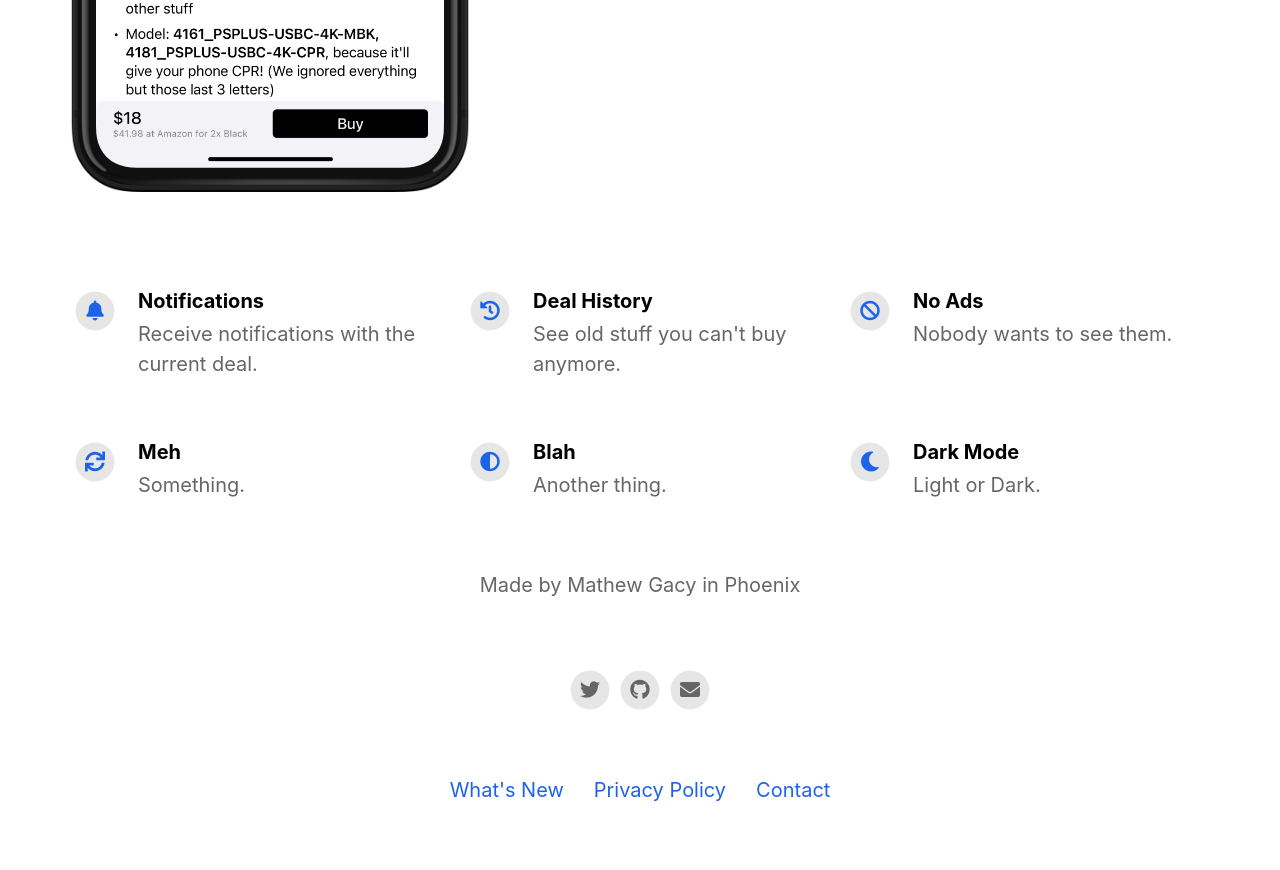
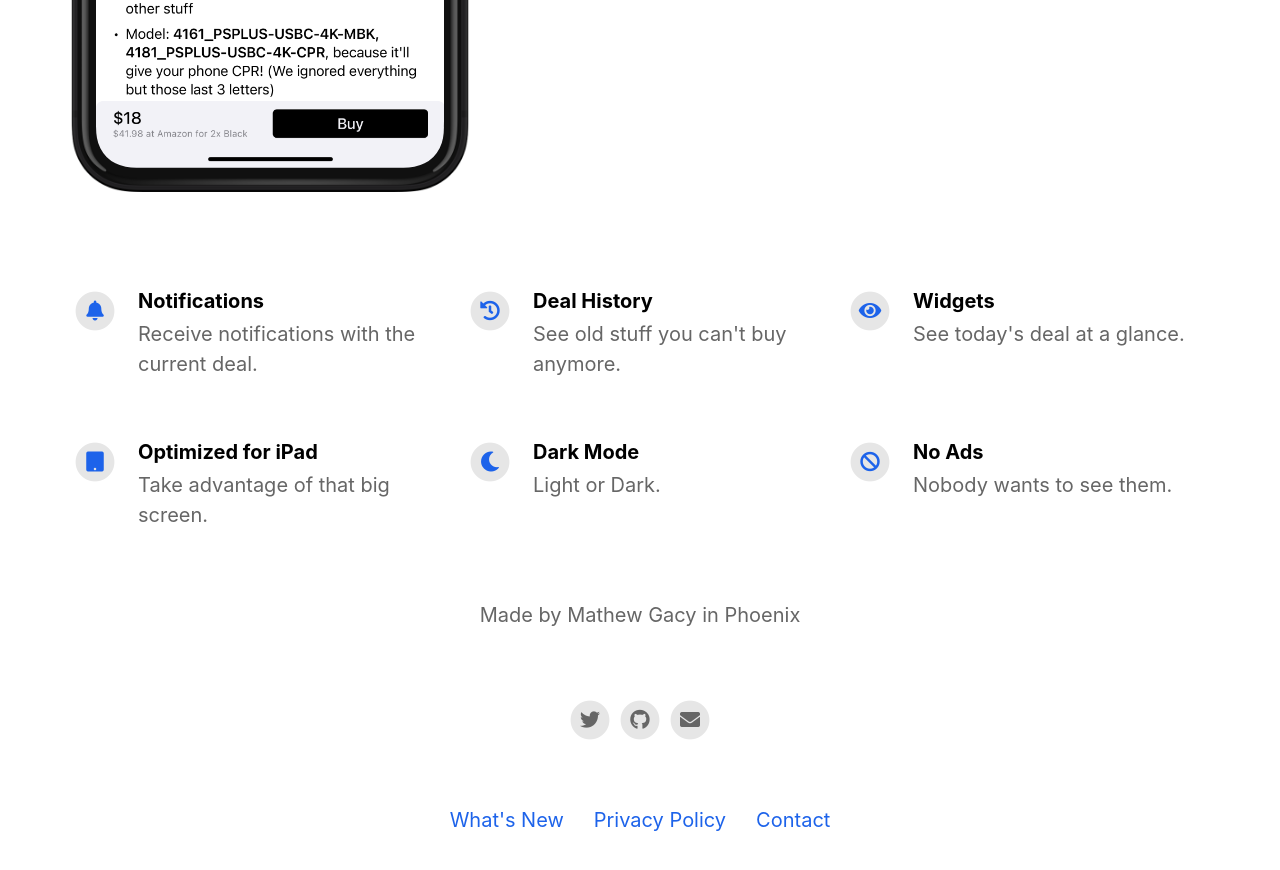
Before and after one commit to mgacy/Adequate, a Jekyll site: the page built from index.html, in a window 1280 px wide and 900 px high, scrolled down 793 px. Shown: the top 870 px of the window. Built offline with Jekyll 4.4.1, drawn with Linux system fonts in a browser that asks for light colours; nearby versions of some CDN libraries.

Commit message:
Update features description

```diff
--- a/_config.yml
+++ b/_config.yml
@@ -42,21 +42,21 @@ features                                  :
     description                           : See old stuff you can't buy anymore.
     fontawesome_icon_name                 : history
 
-  - title                                 : No Ads
-    description                           : Nobody wants to see them.
-    fontawesome_icon_name                 : ban
+  - title                                 : Widgets
+    description                           : See today's deal at a glance.
+    fontawesome_icon_name                 : eye
 
-  - title                                 : Meh
-    description                           : Something.
-    fontawesome_icon_name                 : sync
-
-  - title                                 : Blah
-    description                           : Another thing.
-    fontawesome_icon_name                 : adjust
+  - title                                 : Optimized for iPad
+    description                           : Take advantage of that big screen.
+    fontawesome_icon_name                 : tablet
 
   - title                                 : Dark Mode
     description                           : Light or Dark.
     fontawesome_icon_name                 : moon
+
+  - title                                 : No Ads
+    description                           : Nobody wants to see them.
+    fontawesome_icon_name                 : ban
 
 
 
```
